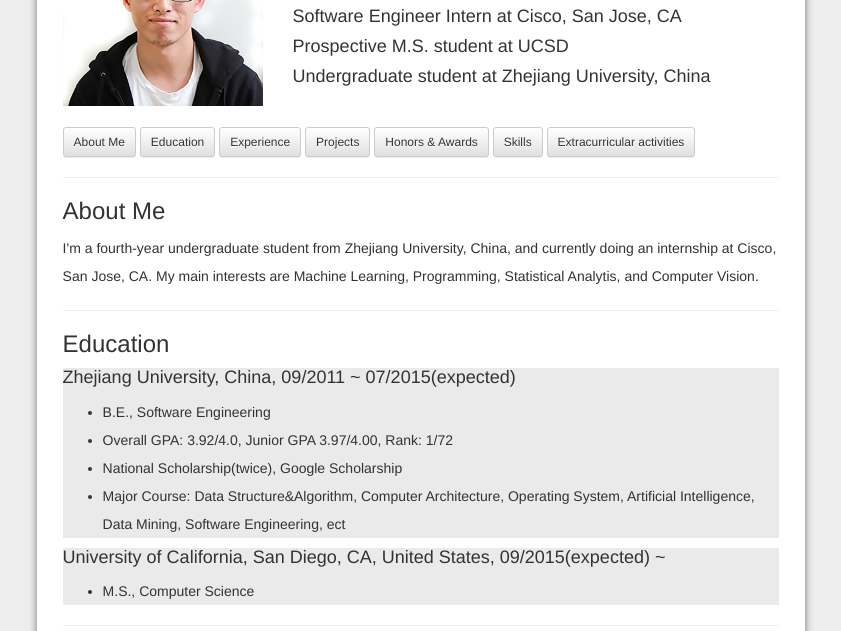
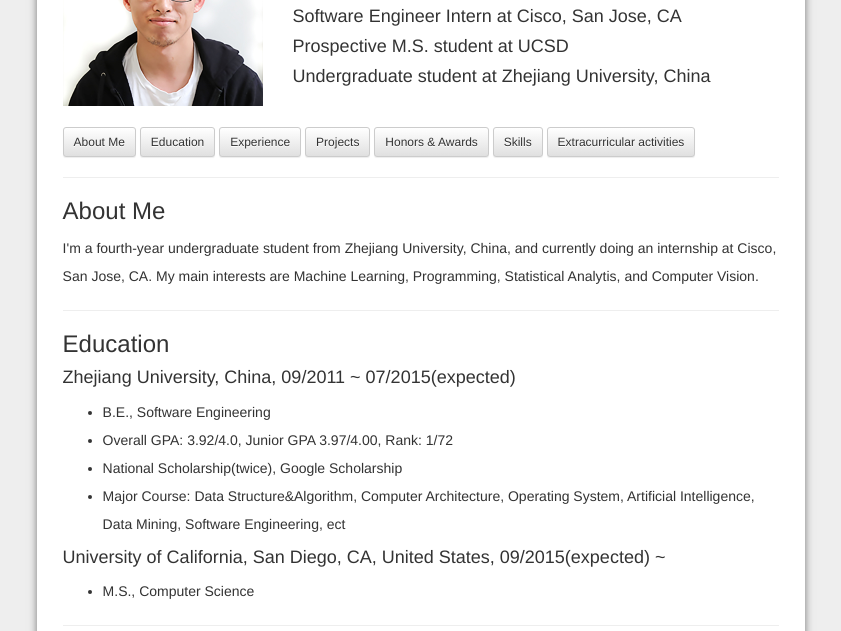
Before and after one commit to kunhuang/kunhuang.github.io, a plain HTML site: page index.html in a window 1280 px wide. Shown: the part 169-800 px from the top of the page, without its empty margins (219-1060 px from the left). Drawn offline with nearby package versions, Linux system fonts and the light colour scheme.

Commit message:
CV update

```diff
--- a/index.html
+++ b/index.html
@@ -26,7 +26,6 @@
     font-size: 14px; /* define rem */
   }
   .section {
-    background-color: #EAEAEA;
   }
   </style>
 
```
